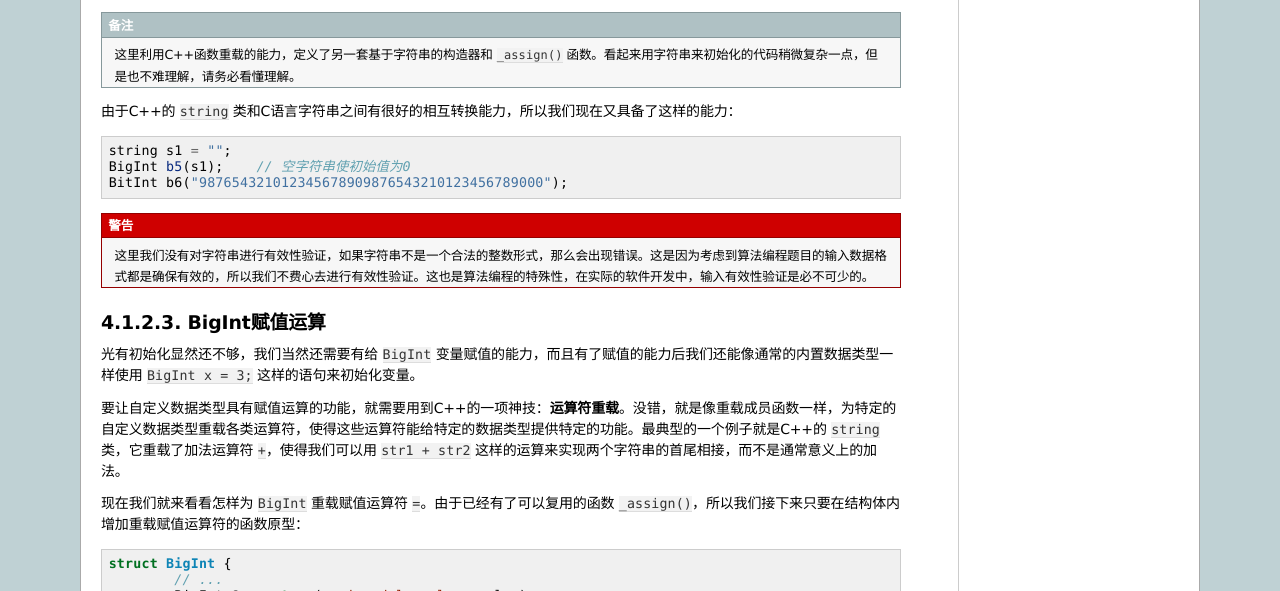
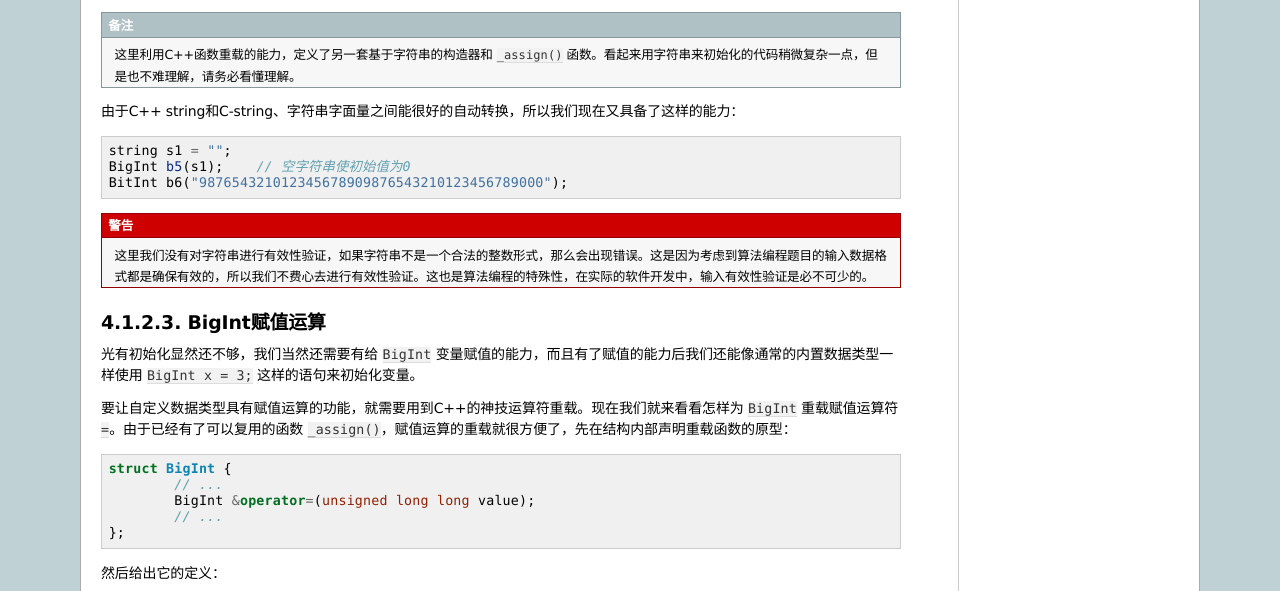
Before and after one commit to majorli/algo_guide, a Sphinx documentation site: the page built from source/ch03/sec01/312_big_int_1.rst, in a window 1280 px wide and 1400 px high, scrolled down 3212 px. Shown: the part 157-748 px from the top of the window. Built offline with Sphinx 7.4.7, drawn with Linux system fonts in a browser that asks for light colours; formulas are drawn with MathJax 3; some of the changed text lies outside the part shown; grey boxes are pictures that could not be loaded.

Commit message:
20200430_0901draft_proofread_311_ok

```diff
--- a/source/ch03/sec01/312_big_int_1.rst
+++ b/source/ch03/sec01/312_big_int_1.rst
@@ -132,7 +132,7 @@
    这里利用C++函数重载的能力，定义了另一套基于字符串的构造器和 ``_assign()`` 函数。看起来用字符串来初始化的代码稍微复杂一点，但是也不难理解，请务必看懂理解。
 
 
-由于C++的 ``string`` 类和C语言字符串之间有很好的相互转换能力，所以我们现在又具备了这样的能力：
+由于C++ string和C-string、字符串字面量之间能很好的自动转换，所以我们现在又具备了这样的能力：
 
 .. code-block:: c++
 
@@ -150,9 +150,7 @@
 
 光有初始化显然还不够，我们当然还需要有给 ``BigInt`` 变量赋值的能力，而且有了赋值的能力后我们还能像通常的内置数据类型一样使用 ``BigInt x = 3;`` 这样的语句来初始化变量。
 
-要让自定义数据类型具有赋值运算的功能，就需要用到C++的一项神技：:strong:`运算符重载`\ 。没错，就是像重载成员函数一样，为特定的自定义数据类型重载各类运算符，使得这些运算符能给特定的数据类型提供特定的功能。最典型的一个例子就是C++的 ``string`` 类，它重载了加法运算符 ``+``\ ，使得我们可以用 ``str1 + str2`` 这样的运算来实现两个字符串的首尾相接，而不是通常意义上的加法。
-
-现在我们就来看看怎样为 ``BigInt`` 重载赋值运算符 ``=``\ 。由于已经有了可以复用的函数 ``_assign()``\ ，所以我们接下来只要在结构体内增加重载赋值运算符的函数原型：
+要让自定义数据类型具有赋值运算的功能，就需要用到C++的神技运算符重载。现在我们就来看看怎样为 ``BigInt`` 重载赋值运算符 ``=``\ 。由于已经有了可以复用的函数 ``_assign()``\ ，赋值运算的重载就很方便了，先在结构内部声明重载函数的原型：
 
 .. code-block:: c++
 
@@ -177,17 +175,11 @@
 
 .. note::
 
-   运算符重载有特定的函数原型，不同的运算符重载函数原型可能不太一样。接下来我们还会看到很多其他常见的运算符重载，基本上记住这些就足够了。关于运算符重载函数的语法规则，有兴趣的可以去查阅相关的书籍和网站。
+   赋值运算要返回变量被赋予的值，这通过以引用方式返回 ``*this`` 来实现。``this`` 是指向调用者自己的指针，所以返回 ``*this`` 就是返回调用者自己的值。
 
-   赋值运算要返回的被赋值变量被赋予的值，这通过以引用方式返回 ``*this`` 来实现。``this`` 是一个C++的特殊指针，用于成员函数中。顾名思义就是指向自己的指针，所以返回 ``*this`` 就是返回自己。
+   调用 ``_assign()`` 函数完成赋值之前先调用的 ``_s.clear()`` 是用来清空原有数据的。
 
-   运算符重载函数的函数名有固定格式：``operator`` 后跟运算符，比如这里的 ``operator=``\ 。
-
-   运算符重载函数的参数，如果是基本数据类型的就用普通的传值方式，派生数据类型则用 ``const`` 引用传参，避免在运算时改变外部变量的值。
-
-   调用 ``_assign()`` 函数完成赋值之前先调用的 ``_s.clear()`` 函数是用来清空原有数据的。
-
-要知道，运算符重载函数本身也是可以重载的，所以我们可以用类似的方式来实现用字符串赋值。函数原型：
+运算符重载函数本身也是可以重载的，所以我们可以用类似的方式来实现用字符串赋值。函数原型：
 
 .. code-block:: c++
 
@@ -209,7 +201,11 @@
 
    b9 = "1234567890987654321";
    b8 = b9;      // 别忘了结构变量天生具有相互赋值的能力
-   // 唯一的遗憾是在初始化时如果要用C字符串，则不能用传统的赋初始值的方式
+
+唯一的遗憾是如果要用C-string初始化 ``BigInt`` 变量，则不能用传统的赋初始值方式
+
+.. code-block:: c++
+
    BigInt b10 = "12345";   // 这样是不行的，编译会报错：不支持的类型转换
    // 替代方案1：用C++构造器
    BigInt b11("12345");
@@ -223,9 +219,9 @@
 BigInt输入输出
 ^^^^^^^^^^^^^^^^^^^^^^
 
-如果我们可以让 ``BigInt`` 也能像内置数据类型一样使用IO流输入输出的话，它就更加完美了。为了达到这个目的，我们可以重载C++的IO流运算符 ``<<`` 和 ``>>``\ 。这两个运算符是IO流的运算符，要重载它们，我们首先需要引入 ``iostream`` 库。为了在输出的时候能够控制输出格式，还需要引入 ``iomanip`` 库（流操纵库）。
+如果可以让 ``BigInt`` 也能像内置数据类型一样使用IO流输入输出的话，它就更加完美了。为了达到这个目的，我们可以重载C++的IO流运算符 ``<<`` 和 ``>>``\ 。它们是属于IO流的运算符，要重载它们需要引入 ``iostream`` 库。为了在输出的时候能够控制输出格式，还需要引入 ``iomanip`` 库（流操纵库）。
 
-因为它们俩并不是 ``BigInt`` 的运算符，而是输出流 ``ostream`` 和 ``istream`` 的，所以重载函数不定义在结构内部。重载函数的原型如下：
+由于它们俩并不是属于 ``BigInt`` 的运算符，而是输出流 ``ostream`` 和 ``istream`` 的，所以重载函数不定义在结构内部。重载函数的原型如下：
 
 .. literalinclude:: ../../codes/312_bigint.cpp
    :language: c++
@@ -234,18 +230,18 @@
 
 .. note::
 
-   ``ostream`` 和 ``istream`` 是C++输出流和输入流的基本类型（基类），所有实际的输入输出流对象都是从它们两个继承而来的，比如最常见的标准输入输出流 ``cin`` 和 ``cout``\ ，还有文件流、字符串流等。所以重载了这两个运算符之后，不光我们可以实现用 ``cin >>`` 和 ``cout <<`` 来从键盘输入、向屏幕输出 ``BigInt`` 型数据，而且我们同时实现了读写文件等其他所有方式的 ``BigInt`` 数据输入输出。这一点非常棒！
+   ``ostream`` 和 ``istream`` 是C++输出流和输入流的基础类型（基类），所有实际的输入输出流都是从它们两个继承而来的，比如最常见的标准输入输出流 ``cin`` 和 ``cout``\ ，还有文件流、字符串流等。所以重载了这两个运算符之后，不光我们可以实现用 ``cin >>`` 和 ``cout <<`` 来从键盘输入、向屏幕输出 ``BigInt`` 型数据，而且我们同时实现了读写文件等其他所有方式的 ``BigInt`` 数据输入输出。这一点非常棒！
 
    上面这两个重载函数的原型格式是固定的，如果我们还要实现对其他自定义类型的输入输出，那么也参考这两个原型，只需改一下参数表中第二个参数的类型就可以了。
 
 
 实现 ``BigInt`` 输入的方法非常简单，因为我们已经有了用字符串赋值的方法，所以我们只要先以字符串形式读入数据，然后用这个字符串去赋值就可以了。
 
-实现输出的方法同样很简单，只要从高到低的输出每一个节的数值就可以了。第一个节，也就是最高位上的节，用默认格式输出即可。从第二个节开始，每个节要确保按4位十进制整数的格式输出，不足4位的要在左边补0。比如12，就要输出为0012这样的形式。这里涉及到一些格式化输出的技巧：
+实现输出的方法同样很简单，只要从高到低输出每一个节的数值就可以了。第一个节，也就是最高位上的节，用默认格式输出即可。从第二个节开始，每个节要确保按4位十进制整数的格式输出，不足4位的要在左边补0。比如12，就要输出为0012这样的形式。这里涉及到一些格式化输出的技巧：
 
 1. 在输出流中，可以使用一些叫做\ :strong:`流操纵算子`\ 的函数来控制输出格式，它们包含在 ``iomanip`` 库中，所以要引入这个库；
 2. 使用 ``setw()`` 算子，可以控制下一次输出时的最短宽度，比如 ``cout << setw(4) << x`` 就可以使得变量 ``x`` 的值在输出时至少占用4个字符的宽度；
-3. 使用 ``left``、``right`` 这两个算子，可以控制下一次输出时数据的对齐方式，左对齐或右对齐；
+3. 使用 ``left``、``right`` 这两个算子，可以控制下一次输出时数据的对齐方式，左对齐或右对齐，默认是右对齐；
 4. 使用 ``setfill()`` 算子，可以控制下一次输出时如果实际数值位数小于指定的最小宽度，那么在空余地方填进什么字符，默认是填空格；
 5. 请注意每次使用操纵算子设置的格式都是一次性的，仅针对下一次输出，随即就会自动复原为默认格式。
 
--- a/source/index.rst
+++ b/source/index.rst
@@ -7,7 +7,7 @@
 =============================================
 
 .. toctree::
-   :maxdepth: 3
+   :maxdepth: 2
    :numbered:
 
    000_preface
```
